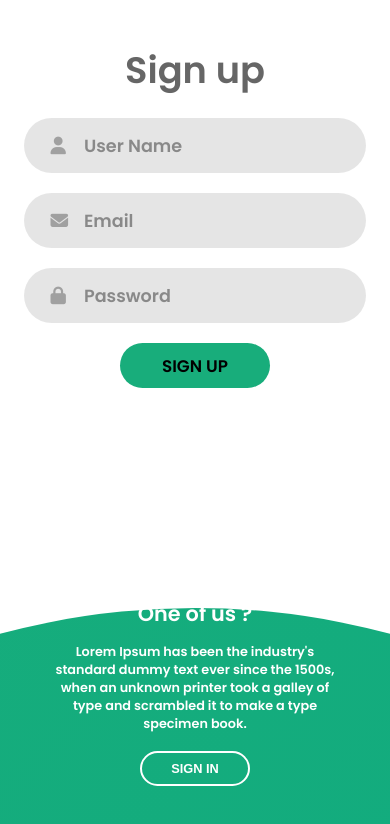
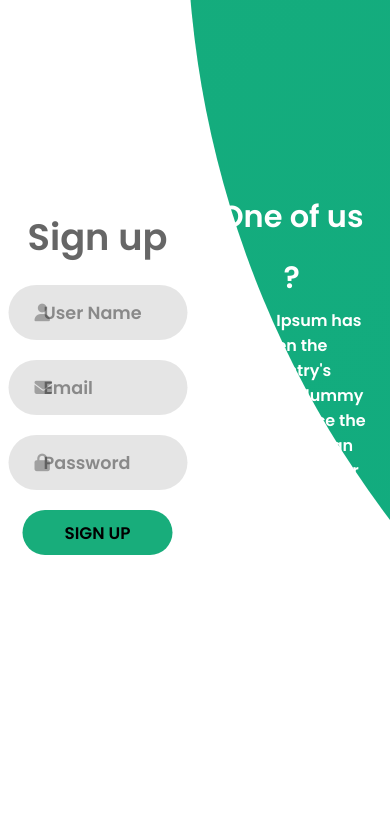
Before and after one commit to KAVIYA-SR/login-register-form, a plain HTML site: page index.html in a window 390 px wide. Both pictures are taken after a click on the button "SIGN UP". Drawn offline with Linux system fonts and the light colour scheme.

Commit message:
Update login.css

```diff
--- a/login.css
+++ b/login.css
@@ -59,6 +59,8 @@ form{
     z-index: 2;
 }
 .sign-up{
+    /* border:2px solid black; */
+    height: 500px;
     z-index: 1;
     opacity: 0;
 }
@@ -77,6 +79,11 @@ form{
     display: grid;
     grid-template-columns: 15% 85%;
     padding : 0 0.4rem;
+}
+span{
+    width:380px;
+    height: 20px;
+    /* border: 2px solid black; */
 }
 .input i{
     align-items: center;
@@ -217,94 +224,11 @@ form{
     z-index: 2;
     opacity: 1;
 }
-@media(max-width:870px){
-    .container{
-        min-height: 750px;
-        height: 100vh;
-    }
-    .container:before{
-        width: 1500px;
-        height: 1500px;
-        /* display: none; */
-        left: 30%;
-        bottom:63%;
-        transform: translateX(-50%);
-        top: initial;
-        right: initial;
-        transition: 2s ease-in-out;
-    }
-    .signin-signup{
-        width: 100%;
-        left: 50%;
-        top: 95%;
-        transform: translate(-50%, -100%);
-        transition: 1s 0.8s ease-in-out;
-    }
-    .panels-container{
-        z-index: 10;
-        /* background-color: red; */
-        grid-template-columns: 1fr;
-        grid-template-rows: 1fr 2fr 1fr;
-    }
-    .panel{
-        flex-direction: row;
-        justify-content:center;
-        align-items: center;
-        padding: 2.5rem 8%;
-    }
-    .panel .content{
-        padding-right: 15%;
-        transition: 0.9s .8s ease-in-out;
-    }
-    .panel h3{
-        font-size: 1.3rem;
-    }
-    .panel p{
-        font-size: .8rem;
-        padding: 0.5rem 0;
-    }
-    .submit.transparent{
-        width: 110px;
-        height: 35px;
-        font-size:0.8rem ;
-    }
-    .left-panel{
-        grid-row: 1 / 2;
-    }
-    .right-panel{
-        grid-row: 3 / 4;
-    }
-    .right-panel .content{
-        padding-right: 25%;
-        transform: translateY(300px);
-    }
-    .container.sign_up_mode:before{
-        bottom: 32%;
-        right: initial;
-        transform: translate(-50%, 100%);
-    }
-    .container.sign_up_mode .left-panel .content{
-        transform: translateY(-300px);
-    }
-    .container.sign_up_mode .signin-signup{
-        top: 5%;
-        transform: translate(-50%, 0);
-        left: 50%;
-    }
+#signin-res,#signup-res{
+    /* border:3px solid black; */
+    padding-left: 20px;
+    max-width: 450px;
+    width: 100%;
+    max-height: 70px;;
+    height: 100%;
 }
-@media(max-width:570px){
-    form {
-        padding: 0 1.5rem;
-    }
-    .panel .content{
-        padding: 0.5rem 1rem;
-    }
-    .container::before{
-        bottom: 72%;
-        left: 50%;
-    }
-    .container.sign_up_mode:before{
-        bottom: 28%;
-        left: 50%;
-    }
-}
```
